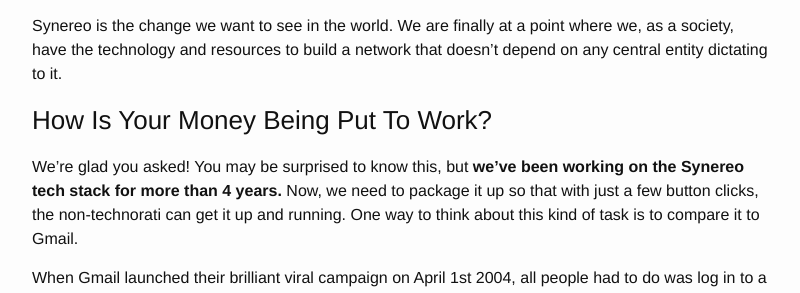
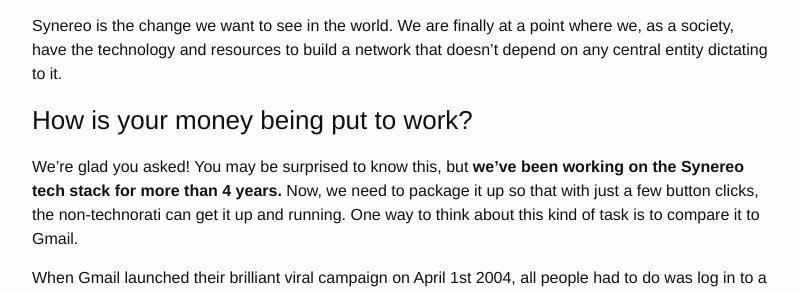
Before and after one commit to synereo/blog.synereo.com, a Jekyll site: the page built from _posts/2015-03-18-crowdsale.markdown, in a window 1280 px wide and 900 px high, scrolled down 1163 px. Shown: the part 155-448 px from the top of the window, without its empty margins (238-1038 px from the left). Built offline with Jekyll 4.4.1, drawn with Linux system fonts in a browser that asks for light colours; a script that is not in the unit is left out; some of the changed text lies outside the part shown.

Commit message:
Lowercase titles

```diff
--- a/_posts/2015-03-18-crowdsale.markdown
+++ b/_posts/2015-03-18-crowdsale.markdown
@@ -35,7 +35,7 @@
 
 Synereo is the change we want to see in the world. We are finally at a point where we, as a society, have the technology and resources to build a network that doesn’t depend on any central entity dictating to it.
 
-### How Is Your Money Being Put To Work?
+### How is your money being put to work?
 
 We’re glad you asked! You may be surprised to know this, but **we’ve been working on the Synereo tech stack for more than 4 years.** Now, we need to package it up so that with just a few button clicks, the non-technorati can get it up and running. One way to think about this kind of task is to compare it to Gmail.
 
@@ -157,7 +157,7 @@
 
 Alternatively, you can buy AMPs using any fiat currency. Mail [founders@synereo.com](mailto:founders@synereo.com) and we’ll give you all the details.
 
-### Early Access
+### Early access
 
 The first public version of Synereo will be invite-only.
 
```
